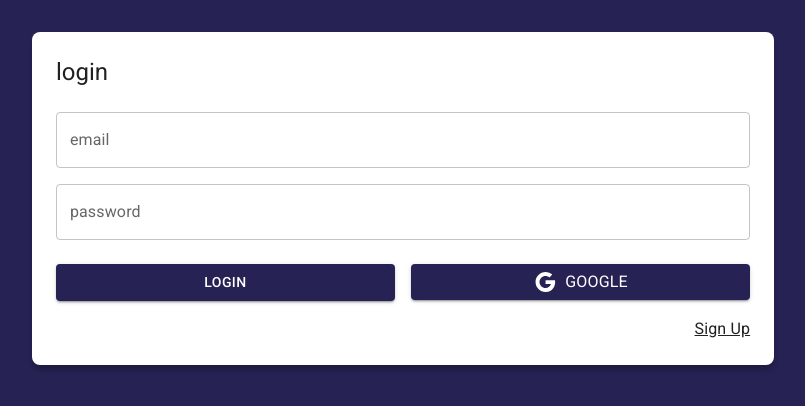
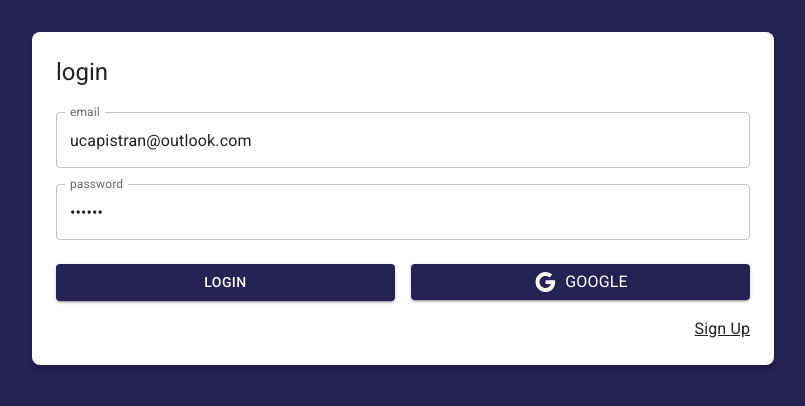
Before and after one commit to ucapistranmtz/journal-app, a React (Vite) app: page /auth/login in a window 1280 px wide. Shown: the top 406 px of the page, without its empty margins (237-1042 px from the left). Built offline with nearby package versions, Linux system fonts and the light colour scheme.

Commit message:
lesson 278

```diff
--- a/package.json
+++ b/package.json
@@ -14,8 +14,11 @@
     "@emotion/styled": "^11.11.0",
     "@mui/icons-material": "^5.14.12",
     "@mui/material": "^5.14.12",
+    "@reduxjs/toolkit": "^1.9.7",
+    "firebase": "^10.4.0",
     "react": "^18.2.0",
     "react-dom": "^18.2.0",
+    "react-redux": "^8.1.3",
     "react-router-dom": "^6.16.0"
   },
   "devDependencies": {
--- a/src/auth/pages/LoginPage.jsx
+++ b/src/auth/pages/LoginPage.jsx
@@ -1,22 +1,64 @@
-import {Link as RouterLink} from 'react-router-dom'
+import { useDispatch } from 'react-redux'
+import { Link as RouterLink } from 'react-router-dom'
 import { Google } from "@mui/icons-material"
 import { Button, Grid, Link, TextField, Typography } from "@mui/material"
+
 import { AuthLayout } from '../layout/AuthLayout'
+import { useForm } from '../../hooks'
+import { checkingAuthentication, startGoogleSignin } from '../../store/auth/thunks'
+
 
 
 
 export const LoginPage = () => {
+
+  const dispatch = useDispatch();
+
+  const { email, password, onInputChange } = useForm({
+    email: 'ucapistran@outlook\.com',
+    password: '123141'
+  });
+
+  const onSubmit = (event) => {
+
+    event.preventDefault();
+    console.log({ email, password });
+    dispatch(checkingAuthentication());
+  }
+
+  const onGoogleSignin = () => {
+
+    console.log('onGooglesignin');
+    dispatch(startGoogleSignin())
+  }
+
   return (
     <AuthLayout title='login'>
-     <form>
+      <form onSubmit={onSubmit}>
         <Grid container>
           <Grid item xs={12} sx={{ mt: 2 }} >
-              <TextField label='email' type='email' placeholder='dev@email.com' fullWidth >
+            <TextField label='email'
+              type='email'
+              placeholder='dev@email.com'
+              fullWidth
+              name="email"
+              value={email}
+              onChange={onInputChange}
+            >
 
             </TextField>
           </Grid>
           <Grid item xs={12} sx={{ mt: 2 }}>
-              <TextField label='password' type='password' placeholder='password' fullWidth >
+            <TextField
+              label='password'
+              type='password'
+              placeholder='password'
+              fullWidth
+              name="password"
+              value={password}
+              onChange={onInputChange}
+
+            >
 
             </TextField>
           </Grid>
@@ -24,11 +66,18 @@ export const LoginPage = () => {
           <Grid container spacing={2} sx={{ mb: 2, mt: 1 }}>
 
             <Grid item xs={12} sm={6}>
-                <Button variant='contained' fullWidth> Login</Button>
+              <Button type='submit'
+                variant='contained'
+                fullWidth
+              > Login</Button>
             </Grid>
 
             <Grid item xs={12} sm={6}>
-                <Button variant='contained' fullWidth>
+              <Button
+                variant='contained'
+                fullWidth
+                onClick={onGoogleSignin}
+              >
                 <Google />
                 <Typography sx={{ ml: 1 }}>Google</Typography>
               </Button>
--- /dev/null
+++ b/src/hooks/index.js
@@ -0,0 +1 @@
+export * from './useForm'
--- /dev/null
+++ b/src/hooks/useForm.js
@@ -0,0 +1,25 @@
+import { useState } from 'react';
+
+export const useForm = ( initialForm = {} ) => {
+
+    const [ formState, setFormState ] = useState( initialForm );
+
+    const onInputChange = ({ target }) => {
+        const { name, value } = target;
+        setFormState({
+            ...formState,
+            [ name ]: value
+        });
+    }
+
+    const onResetForm = () => {
+        setFormState( initialForm );
+    }
+
+    return {
+        ...formState,
+        formState,
+        onInputChange,
+        onResetForm,
+    }
+}
--- a/src/main.jsx
+++ b/src/main.jsx
@@ -4,11 +4,16 @@ import ReactDOM from 'react-dom/client'
 import './styles.css'
 import { JournalApp } from './JournalApp.jsx'
 import { BrowserRouter } from 'react-router-dom'
+import { store } from './store'
+import { Provider } from 'react-redux'
 
 ReactDOM.createRoot(document.getElementById('root')).render(
   <React.StrictMode>
-    <BrowserRouter>
-      <JournalApp />
-    </BrowserRouter>
+    <Provider store={store} >
+      <BrowserRouter>
+        <JournalApp />
+      </BrowserRouter>
+    </Provider >
+
   </React.StrictMode>,
 )
--- /dev/null
+++ b/src/store/auth/authSlice.js
@@ -0,0 +1,27 @@
+import { createSlice } from '@reduxjs/toolkit';
+
+export const authSlice = createSlice({
+    name: 'auth',
+    initialState: {
+        status: 'no-authenticated',
+        uid: null,
+        email: null,
+        displayName: null,
+        photoURL: null,
+        errorMessage: null
+    },
+    reducers: {
+
+        login: (state, action) => { },
+
+        logout: (state, action) => { },
+        checkingCredentials: (state) => {
+            state.status = 'checking'
+        },
+
+    }
+});
+
+
+// Action creators are generated for each case reducer function
+export const { login, logout, checkingCredentials } = authSlice.actions;
--- /dev/null
+++ b/src/store/auth/index.js
@@ -0,0 +1,2 @@
+export * from './authSlice'
+export * from './thunks'
--- /dev/null
+++ b/src/store/auth/thunks.js
@@ -0,0 +1,18 @@
+import { checkingCredentials, logout, login } from './';
+
+export const checkingAuthentication = () => {
+    return async( dispatch ) => {
+
+        dispatch( checkingCredentials() );
+
+    }
+}
+
+
+export const startGoogleSignin = () => {
+    return async( dispatch ) => {
+
+        dispatch( checkingCredentials() );
+
+    }
+}
--- /dev/null
+++ b/src/store/index.js
@@ -0,0 +1 @@
+export * from './store'
--- /dev/null
+++ b/src/store/store.js
@@ -0,0 +1,8 @@
+import { configureStore } from "@reduxjs/toolkit"
+import { authSlice } from './auth'
+
+export const store = configureStore({
+    reducer: {
+        auth: authSlice.reducer
+    }
+});
```
Also changed, not shown: 1 other file (tests, documents, lock files or other folders). Lines whose indentation alone changed are shown as unchanged.
